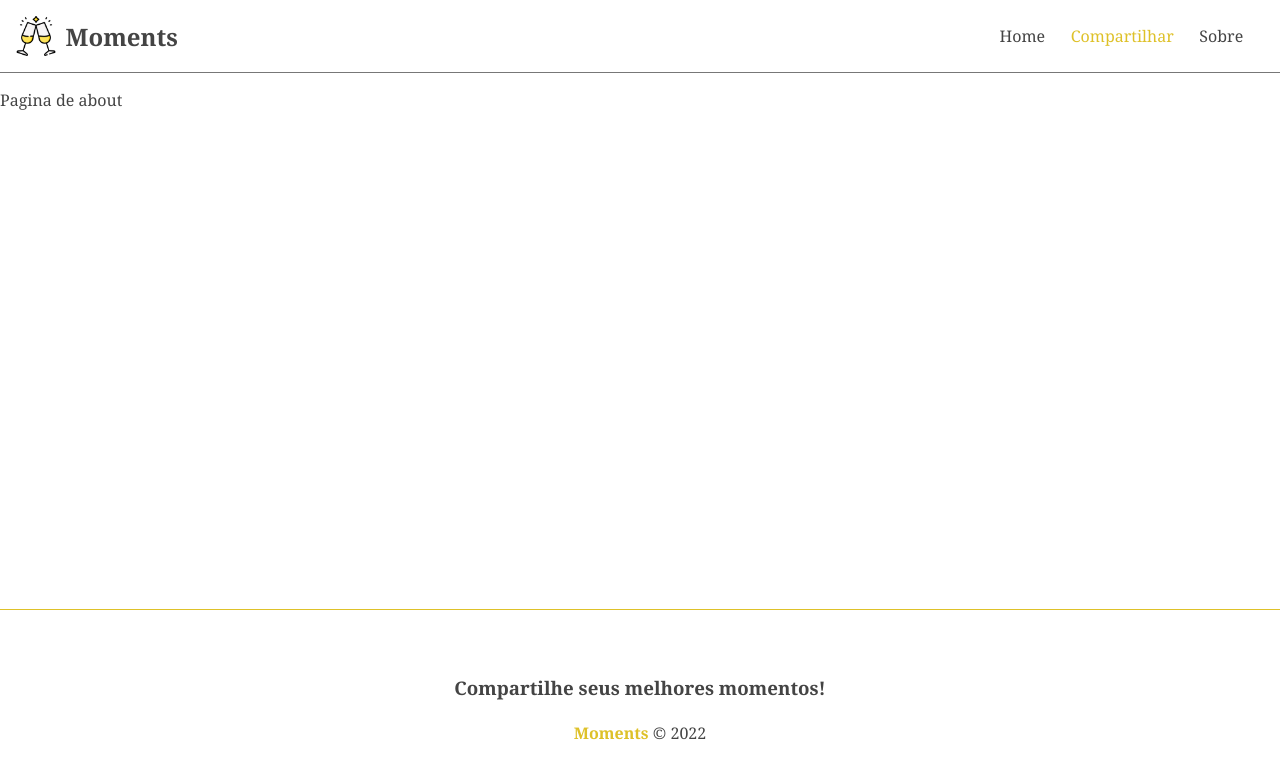
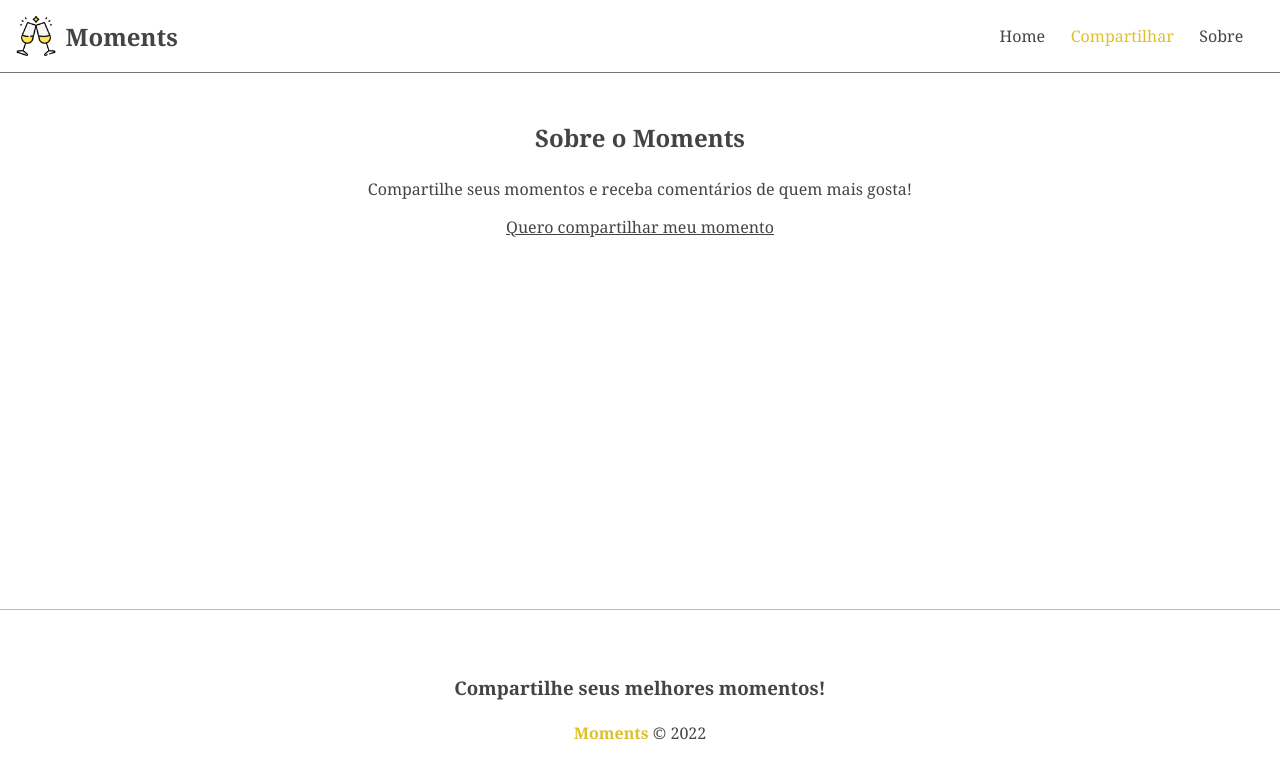
Before and after one commit to CleytonPinheiro/angular-hora-de-codar, an Angular app in the folder moments/: page /about in a window 1280 px wide. Shown: the top 778 px of the page. Built offline with nearby package versions, Linux system fonts and the light colour scheme.

Commit message:
Finaliza mensageria

```diff
--- a/moments/src/app/componets/messages/messages.component.html
+++ b/moments/src/app/componets/messages/messages.component.html
@@ -1,7 +1,7 @@
 <div class="message" *ngIf="messagesService.message">
     <div class="message-header">
         <h2> Mensagem do sistema: </h2>
-        <button class="clear">
+        <button class="clear" (click)="messagesService.clear">
             <fa-icon [icon]="faTimes" ></fa-icon>
         </button>
     </div>
--- a/moments/src/app/componets/new-moment/new-moment.component.ts
+++ b/moments/src/app/componets/new-moment/new-moment.component.ts
@@ -1,7 +1,9 @@
-import { Moment } from 'src/app/Moment';
 import { Component, OnInit } from '@angular/core';
 
+import { Moment } from 'src/app/Moment';
 import { MommentService } from 'src/app/services/momment.service';
+import { MessagesService } from 'src/app/services/messages.service';
+import { Router } from '@angular/router';
 
 @Component({
   selector: 'app-new-moment',
@@ -11,7 +13,11 @@
 export class NewMomentComponent implements OnInit {
   btnText = 'Compartilhar!';
 
-  constructor(private momentService: MommentService) { }
+  constructor(
+    private momentService: MommentService,
+    private messagesService: MessagesService,
+    private router: Router
+  ) { }
 
   ngOnInit(): void {
   }
@@ -26,16 +32,11 @@
       formData.append("image", moment.image);
     }
 
-    //todo
     await this.momentService.createMoment(formData).subscribe();
 
-    //enviar para o service
+    this.messagesService.add("Momento adicionado com sucesso!");
 
-
-    // exibir msg
-
-
-    // redirect
+    this.router.navigate(['/']);
 
   }
 
--- a/moments/src/app/componets/pages/about/about.component.css
+++ b/moments/src/app/componets/pages/about/about.component.css
@@ -0,0 +1,15 @@
+.about {
+    display: flex;
+    flex-direction: column;
+    align-items: center;
+    justify-content: center;
+    padding: 2em;
+}
+
+h2, p {
+    margin-bottom: 1em;
+}
+
+.about a {
+    text-decoration: underline;
+}
--- a/moments/src/app/componets/pages/about/about.component.html
+++ b/moments/src/app/componets/pages/about/about.component.html
@@ -1 +1,5 @@
-<p>Pagina de about</p>
+<div class="about">
+    <h2> Sobre o Moments </h2>
+    <p> Compartilhe seus momentos e receba comentários de quem mais gosta! </p>
+    <a routerLink="/moments/new"> Quero compartilhar meu momento </a>
+</div>
--- a/moments/src/app/services/messages.service.ts
+++ b/moments/src/app/services/messages.service.ts
@@ -7,4 +7,16 @@
   message : string = '';
 
   constructor() { }
+
+  add(message: string) {
+    this.message = message;
+
+    setTimeout(() => {
+      this.clear();
+    }, 4000);
+  }
+
+  clear() {
+    this.message= '';
+  }
 }
```
